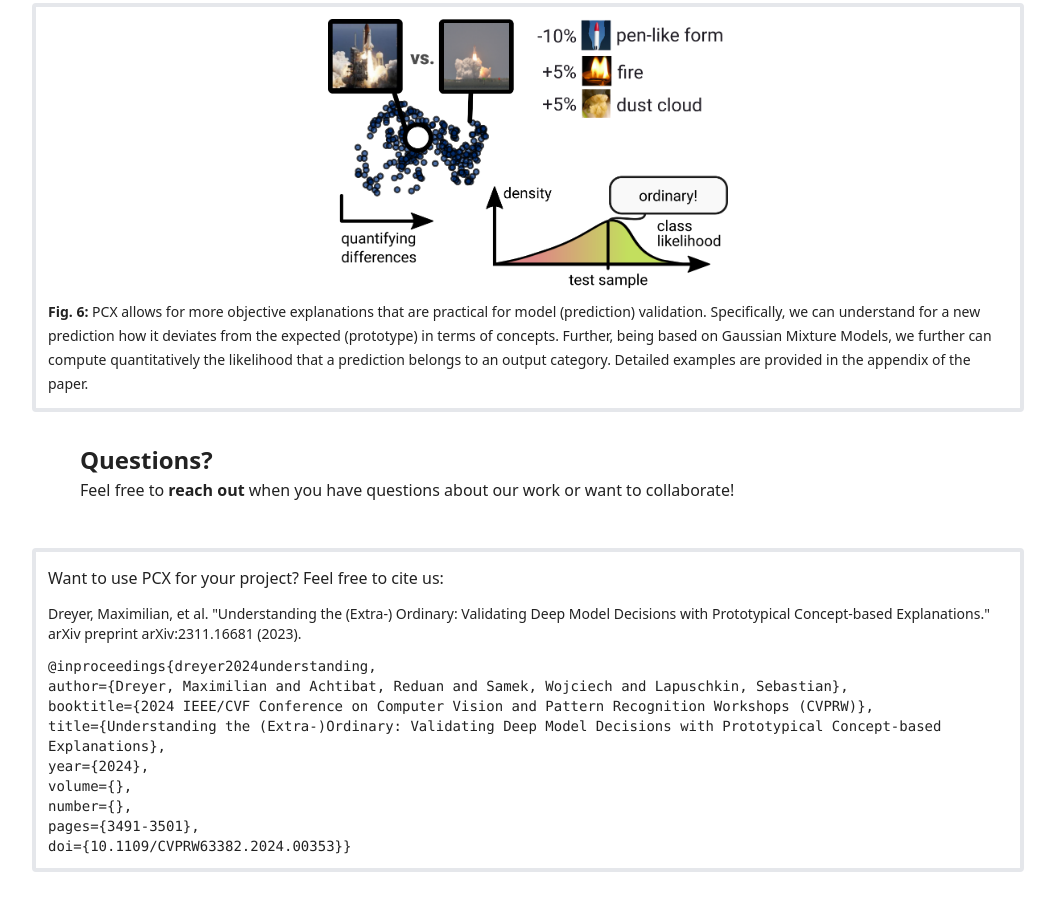
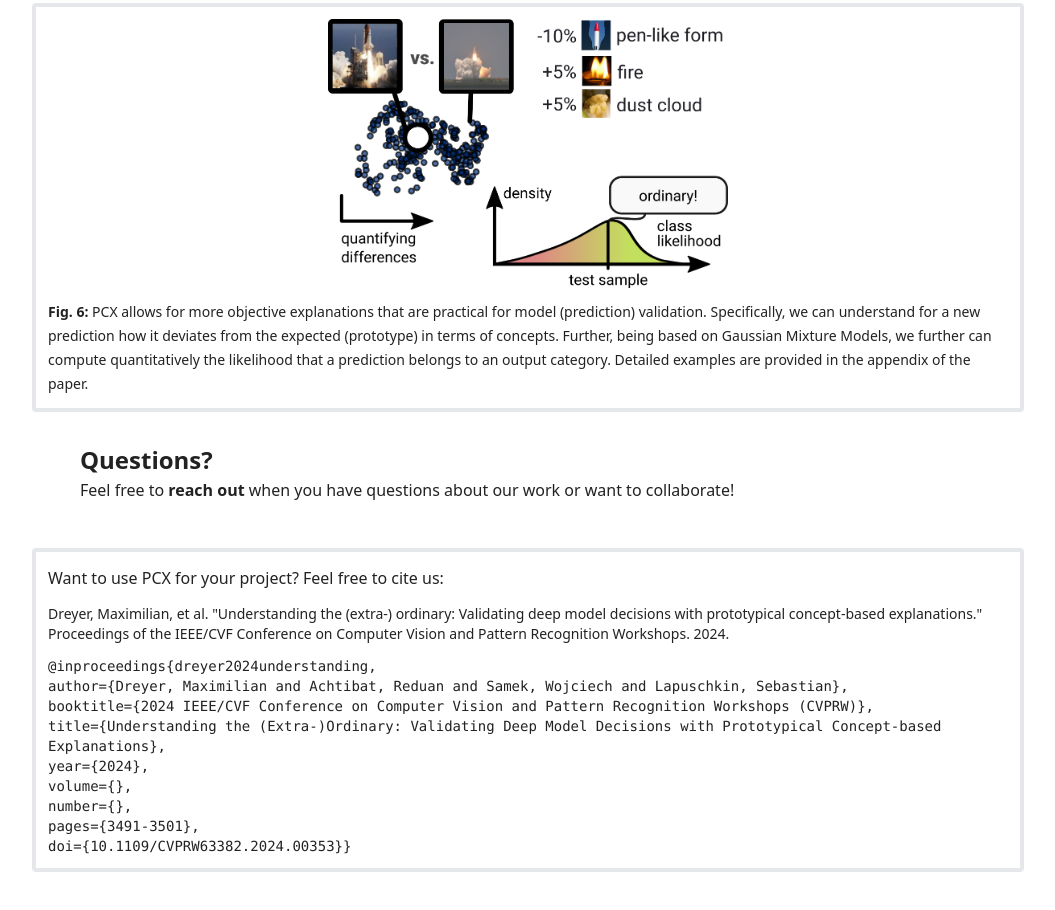
Before and after one commit to maxdreyer/pcx, a plain HTML site: page index.html in a window 1280 px wide. Shown: the part 5079-5989 px from the top of the page, without its empty margins (112-1167 px from the left). Drawn offline with Linux system fonts and the light colour scheme.

Commit message:
Update index.html

```diff
--- a/index.html
+++ b/index.html
@@ -268,7 +268,7 @@
   <div class="border-4 rounded p-3 my-3 -mx-12 ">
     Want to use PCX for your project? Feel free to cite us:
     <div class="text-sm pt-3">
-      Dreyer, Maximilian, et al. "Understanding the (Extra-) Ordinary: Validating Deep Model Decisions with Prototypical Concept-based Explanations." arXiv preprint arXiv:2311.16681 (2023).
+      Dreyer, Maximilian, et al. "Understanding the (extra-) ordinary: Validating deep model decisions with prototypical concept-based explanations." Proceedings of the IEEE/CVF Conference on Computer Vision and Pattern Recognition Workshops. 2024.
     </div>
     <div class="pt-3 leading-5 text-sm font-mono">
       @inproceedings{dreyer2024understanding,<br />
```
